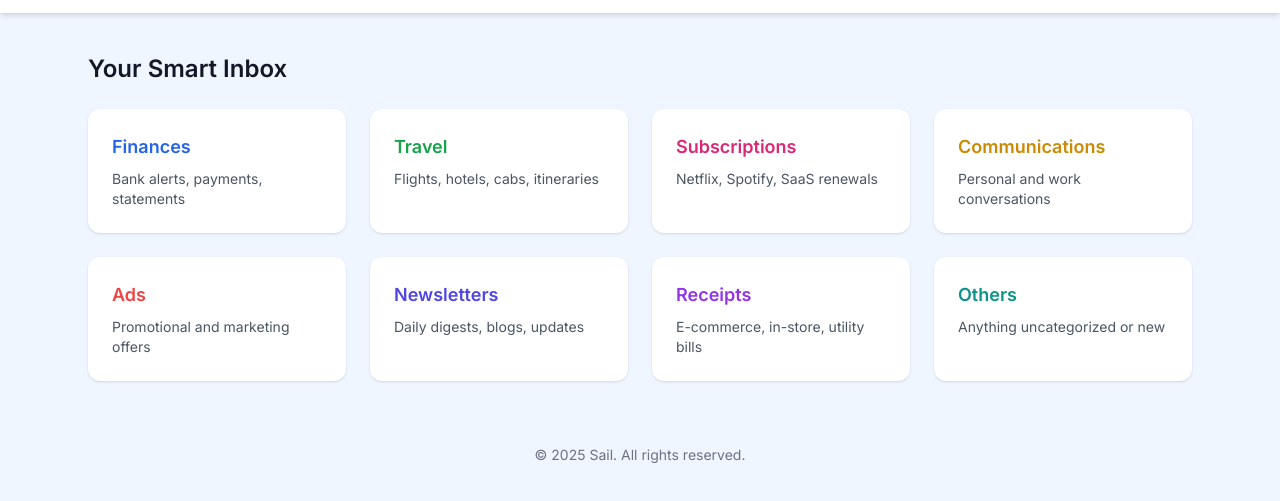
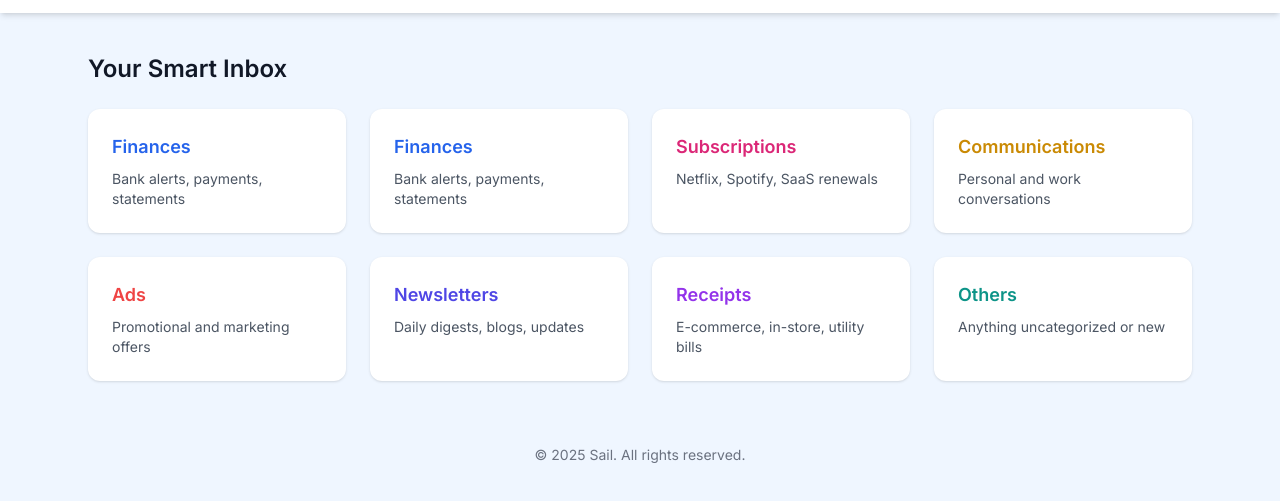
Before and after one commit to Shaikspeare/sail, a plain HTML site: page dashboard.html in a window 1280 px wide. Shown: the part 51-552 px from the top of the page. Drawn offline with nearby package versions, Linux system fonts and the light colour scheme.

Commit message:
Update dashboard.html

```diff
--- a/dashboard.html
+++ b/dashboard.html
@@ -29,10 +29,13 @@
         <p class="text-sm text-gray-600">Bank alerts, payments, statements</p>
       </div>
 
-      <div class="bg-white rounded-xl p-6 shadow hover:shadow-lg transition cursor-pointer">
-        <h3 class="text-lg font-semibold text-green-600 mb-2">Travel</h3>
-        <p class="text-sm text-gray-600">Flights, hotels, cabs, itineraries</p>
-      </div>
+      <a href="finances.html" class="block">
+  <div class="bg-white rounded-xl p-6 shadow hover:shadow-lg transition cursor-pointer">
+    <h3 class="text-lg font-semibold text-blue-600 mb-2">Finances</h3>
+    <p class="text-sm text-gray-600">Bank alerts, payments, statements</p>
+  </div>
+</a>
+
 
       <div class="bg-white rounded-xl p-6 shadow hover:shadow-lg transition cursor-pointer">
         <h3 class="text-lg font-semibold text-pink-600 mb-2">Subscriptions</h3>
```
